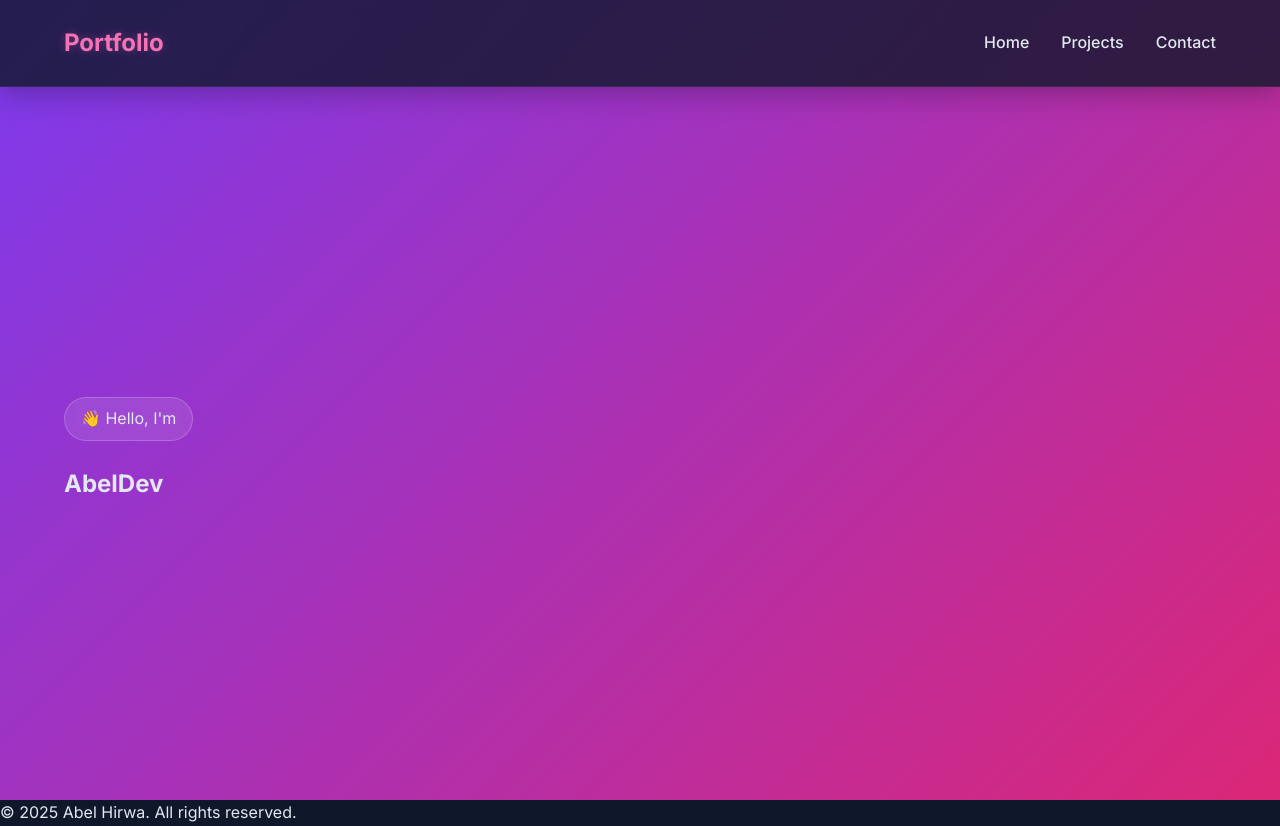
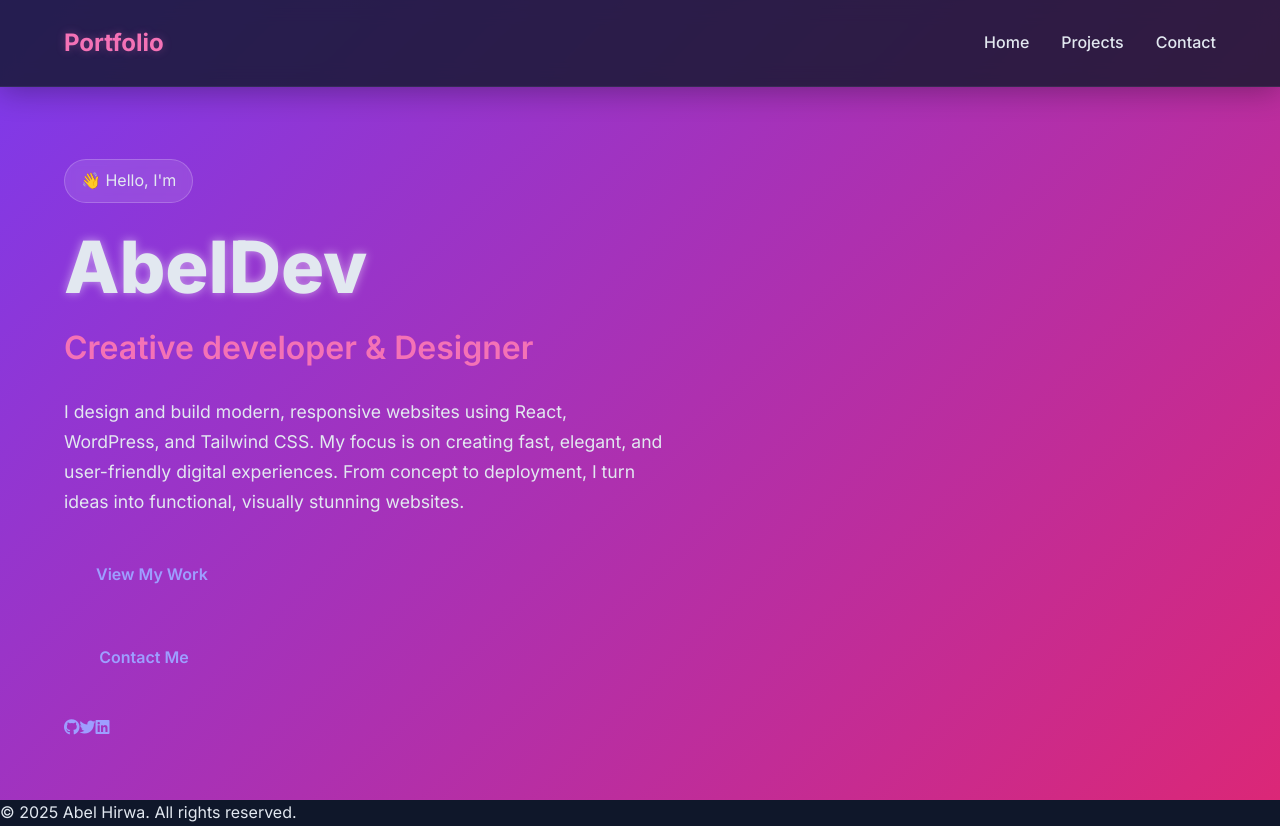
Before and after one commit to Hirwabel/my-portfolio, a React (Vite) app: page / in a window 1280 px wide. Built offline with nearby package versions, Linux system fonts and the light colour scheme.

Commit message:
added hero-description, CTA and social buttons

```diff
--- a/index.html
+++ b/index.html
@@ -5,6 +5,14 @@
     <link rel="icon" type="image/svg+xml" href="/vite.svg" />
     <meta name="viewport" content="width=device-width, initial-scale=1.0" />
     <title>my-portfolio</title>
+     <link
+      rel="stylesheet"
+      href="https://cdnjs.cloudflare.com/ajax/libs/font-awesome/6.4.0/css/all.min.css"
+    />
+    <link
+      rel="stylesheet"
+      href="https://fonts.googleapis.com/css2?family=Fira+Code:wght@400;500;600&display=swap"
+    />
   </head>
   <body>
     <div id="root"></div>
--- a/src/App.css
+++ b/src/App.css
@@ -141,3 +141,49 @@ body{
   backdrop-filter: blur(5px);
   border:1px solid rgba(255, 255, 255, 0.2);
 }
+
+.glitch{
+  font-size:4.5rem;
+  font-weight:800;
+  text-shadow: 0 0 10px rgba(255, 255, 255, 0.5);
+  position: relative;
+  margin-bottom: 1rem;
+  line-height: 1.1;
+
+}
+
+.hero-subtitle{
+  font-size:2rem;
+  color:var(--accent-color);
+  margin-bottom: 1.5rem;
+  font-weight:600;
+}
+
+.hero-description{
+  font-size:1.1rem;
+  margin-bottom: 2rem;
+  line-height:1.7;
+
+}
+
+.cta-buttons{
+  display:flex;
+  gap:1rem;
+  margin-bottom:2rem;
+}
+
+.cta-primary, .cta-secondary{
+  padding:0.8rem 2rem;
+  border-radius:50px;
+  font-weight:600;
+  font-size:1rem;
+  text-decoration:none;
+  transition:all 0.3s ease;
+  position: relative;
+  overflow:hidden;
+  display:inline-flex;
+  align-items:center;
+  justify-content:center;
+  min-width:160px;
+
+}
--- a/src/components/Hero.jsx
+++ b/src/components/Hero.jsx
@@ -36,6 +36,62 @@ export const Hero = () => {
             <motion.h1 className="glitch" variants={fadeInUp} whileHover={{scale: 1.02}}>
               AbelDev
             </motion.h1>
+            <motion.h2 className="hero-subtitle" variants={fadeInUp}>Creative developer & Designer</motion.h2>
+            <motion.p className="hero-description" variants={fadeInUp}>
+              I design and build modern, responsive websites using React, WordPress, and Tailwind CSS.
+              My focus is on creating fast, elegant, and user-friendly digital experiences.
+              From concept to deployment, I turn ideas into functional, visually stunning websites.
+            </motion.p>
+
+            <motion.div
+              className="cta-buttons"
+              variants={staggerContainer}
+            >
+              <motion.a
+                href="#projects"
+                className="cta-primary"
+                whileHover={{ scale: 1.05}}
+                whileTap={{ scale: 0.95}}
+              > View My Work
+              </motion.a>
+
+            </motion.div>
+             <motion.div
+              className="cta-buttons"
+              variants={staggerContainer}
+            >
+              <motion.a
+                href="#contacts"
+                className="cta-secondary"
+                whileHover={{ scale: 1.05}}
+                whileTap={{ scale: 0.95}}
+              >
+                Contact Me
+              </motion.a>
+
+            </motion.div>
+
+            <motion.div
+              className="social-links"
+              variants={staggerContainer}
+            >
+              <motion.a href="https://github.com" target="_blank">
+                <i className="fab fa-github"></i>
+              </motion.a >
+              <motion.a href="https://twitter.com" target="_blank">
+                <i className="fab fa-twitter"></i>
+              </motion.a>
+              <motion.a href="https://linkedin.com" target="_blank">
+                <i className="fab fa-linkedin"></i>
+              </motion.a>
+
+
+
+            </motion.div>
+
+
+
+
           </motion.div>
         </div>
       </motion.section>
```
